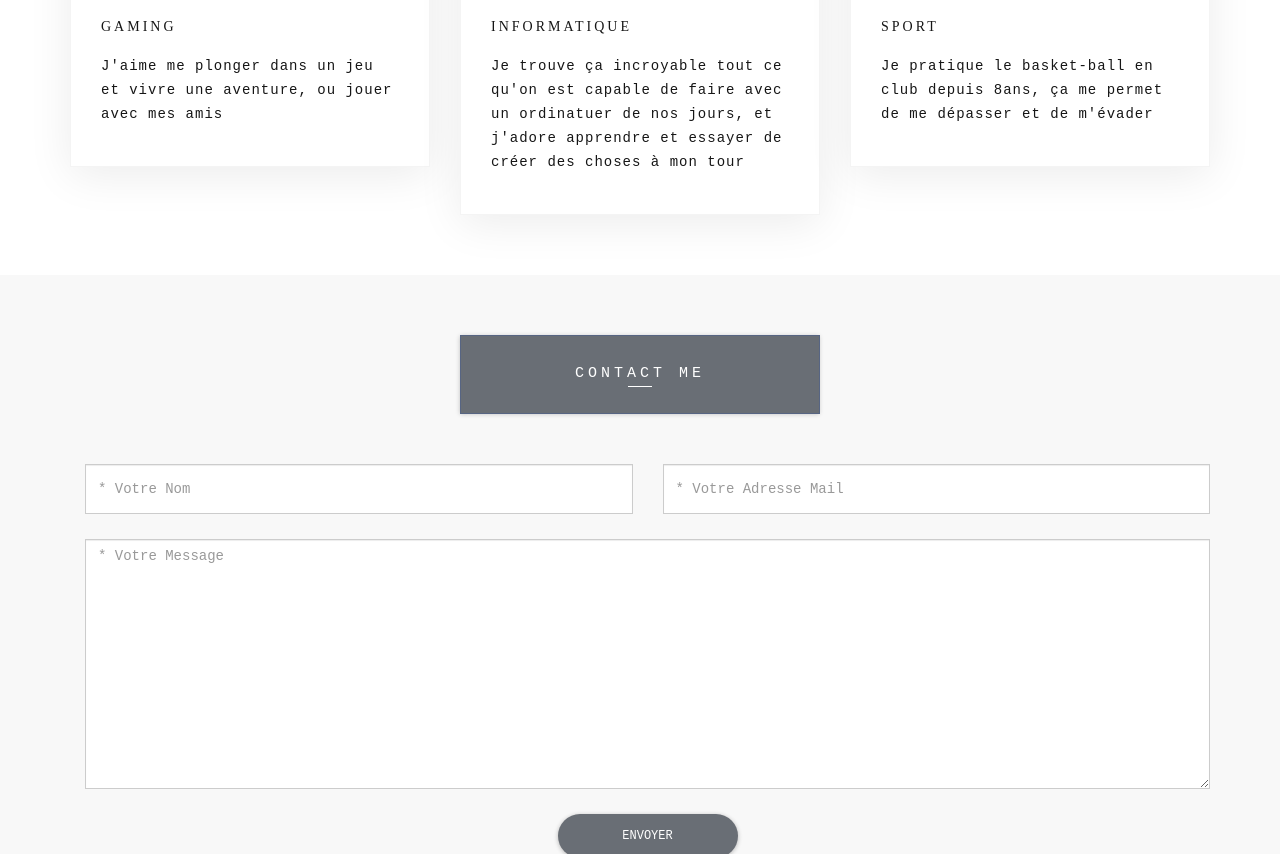
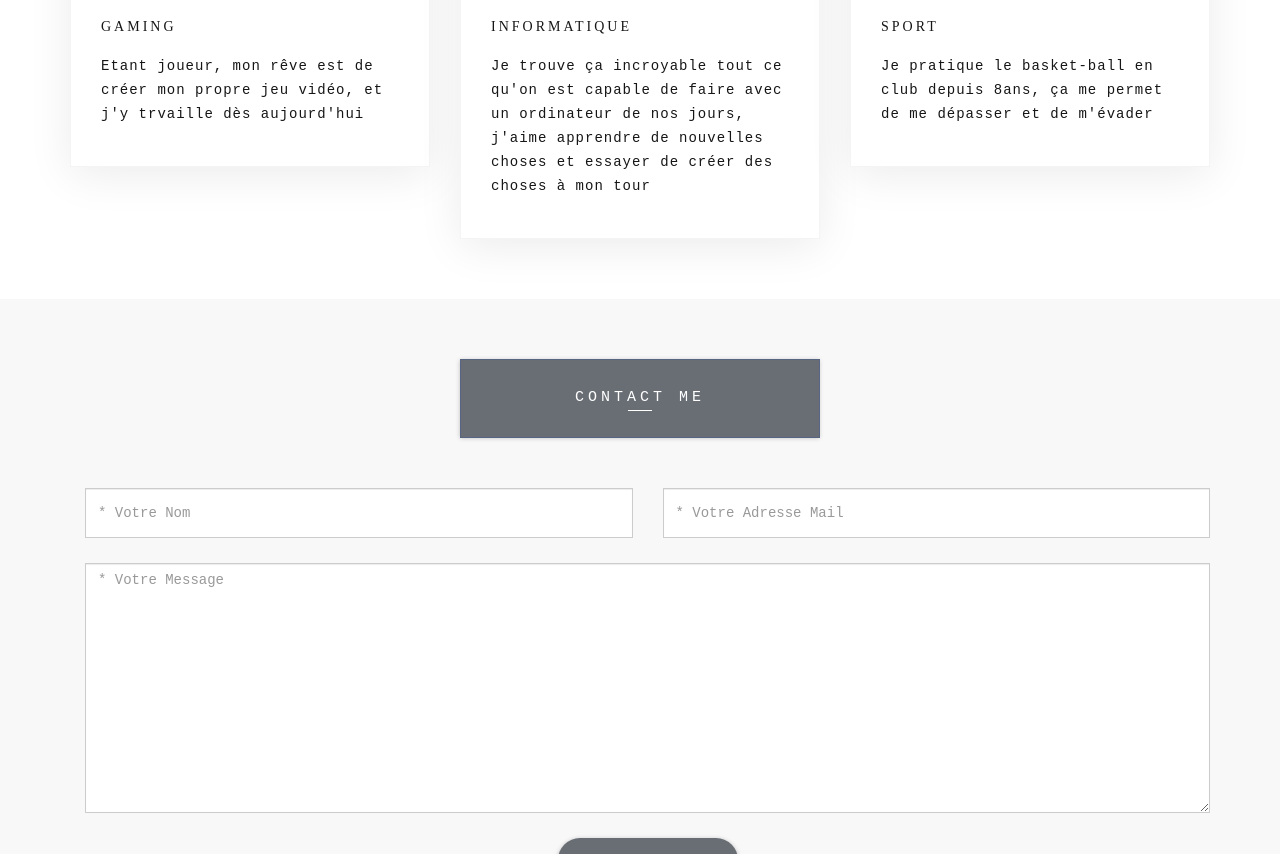
Before and after one commit to MateoVigliaron/MateoVigliaron.github.io, a plain HTML site: page index.html in a window 1280 px wide. Shown: the part 2495-3349 px from the top of the page. Drawn offline with Linux system fonts and the light colour scheme; a web font is replaced by a local one.

Commit message:
Update index.html

```diff
--- a/index.html
+++ b/index.html
@@ -306,7 +306,7 @@
                             <div class="single-service">
                                 <i class="fa fa-gamepad"></i>
                                 <h2>Gaming</h2>
-                                <p>J'aime me plonger dans un jeu et vivre une aventure, ou jouer avec mes amis</p>
+                                <p>Etant joueur, mon rêve est de créer mon propre jeu vidéo, et j'y trvaille dès aujourd'hui</p>
                             </div>
                         </div>
                         <div class="col-md-4 col-sm-6">
@@ -314,7 +314,7 @@
                                 <i class="fa fa-linux"></i>
                                 <i class="fa fa-windows"></i>
                                 <h2>informatique</h2>
-                                <p>Je trouve ça incroyable tout ce qu'on est capable de faire avec un ordinatuer de nos jours, et j'adore apprendre et essayer de créer des choses à mon tour</p>
+                                <p>Je trouve ça incroyable tout ce qu'on est capable de faire avec un ordinateur de nos jours, j'aime apprendre de nouvelles choses et essayer de créer des choses à mon tour</p>
                             </div>
                         </div>
                         <div class="col-md-4 col-sm-6">
```
